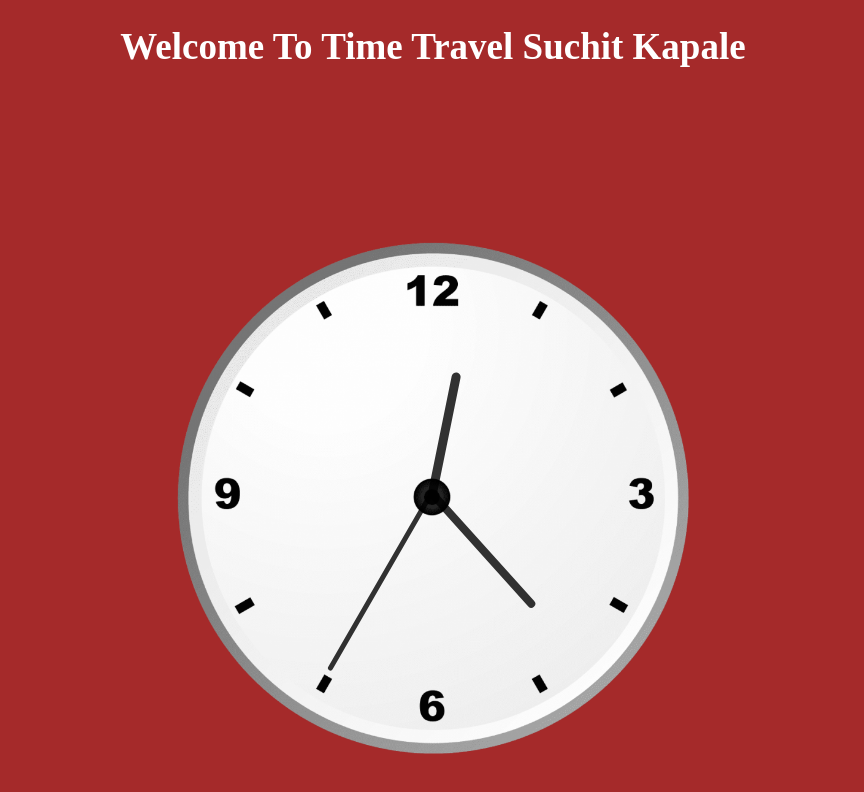
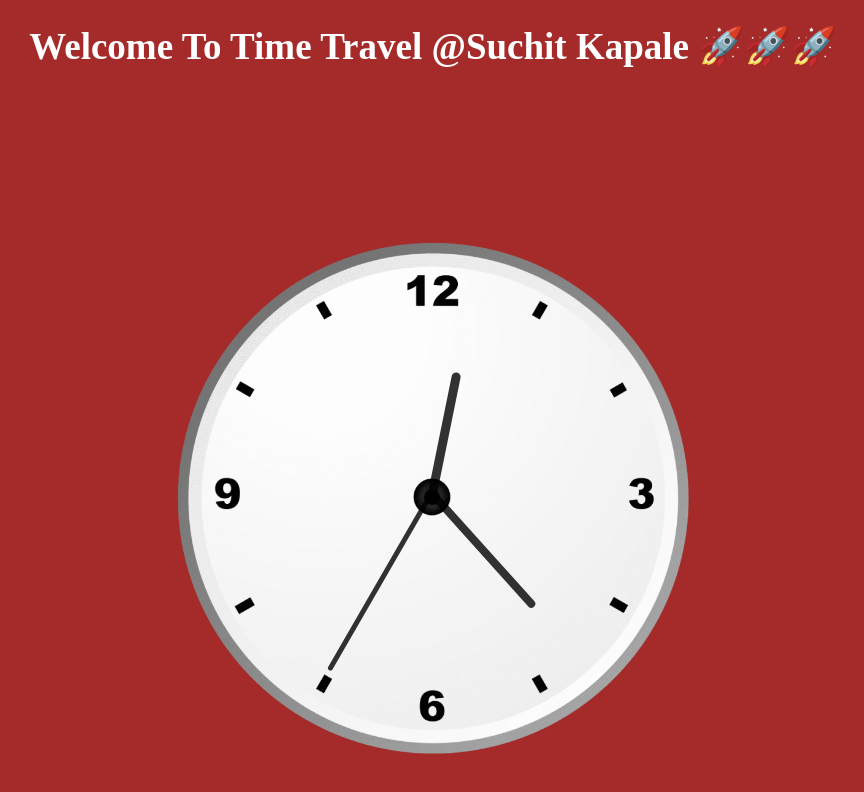
Before and after one commit to kalilinux429/clock, a plain HTML site: page index.html in a window 1280 px wide. Shown: the whole page, without its empty margins (207-1071 px from the left). Drawn offline with Linux system fonts and the light colour scheme.

Commit message:
Update index.html

```diff
--- a/index.html
+++ b/index.html
@@ -8,7 +8,9 @@
     <script src="index.js"></script>
 </head>
 <body>
-    <h1>Welcome to time travel  Suchit Kapale</h1>
+    <h1>Welcome to time travel  @Suchit Kapale
+🚀🚀🚀
+</h1>
     <div id="clockContainer">
         <div id="hour"></div>
         <div id="minute"></div>
```
